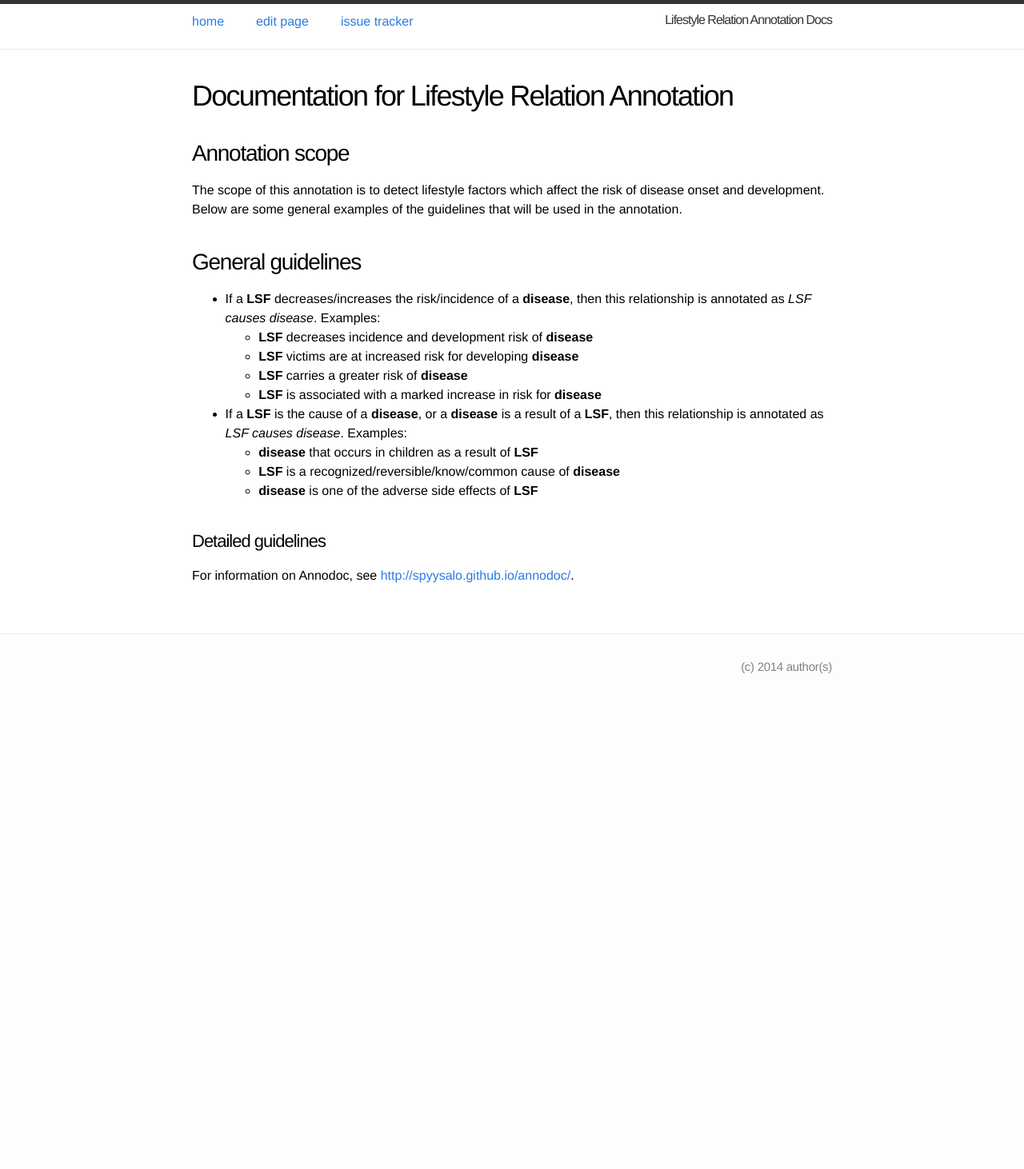
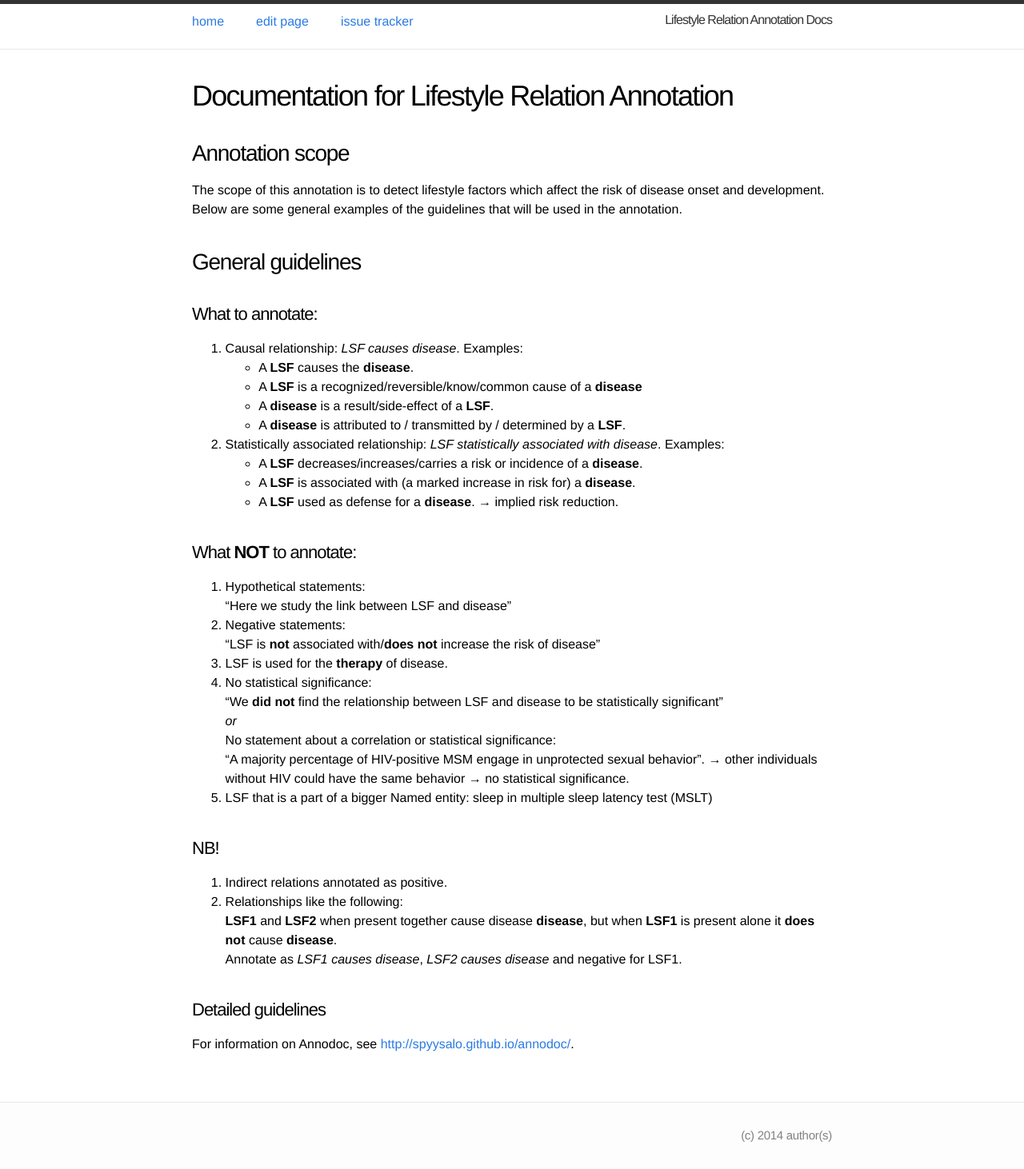
Before and after one commit to EvaMakri/lifestylefactors-annotation-docs, a Jekyll site: the page built from index.md, in a window 1280 px wide. Shown: the whole page at 80% size. Built offline with Jekyll 4.4.1, drawn with Linux system fonts in a browser that asks for light colours; before the commit the page ends 900 px from its top, so only the background shows below that.

Commit message:
Update index.md
Update to 2 classes and add more details.

```diff
--- a/index.md
+++ b/index.md
@@ -8,17 +8,49 @@ title: Documentation for Lifestyle Relation Annotation
 The scope of this annotation is to detect lifestyle factors which affect the risk of disease onset and development. Below are some general examples of the guidelines that will be used in the annotation.
 
 ## General guidelines
+### What to annotate:
 
-* If a __LSF__ decreases/increases the risk/incidence of a __disease__, then this relationship is annotated as _LSF causes disease_. Examples:
-  * __LSF__ decreases incidence and development risk of __disease__
-  * __LSF__ victims are at increased risk for developing __disease__
-  * __LSF__ carries a greater risk of __disease__
-  * __LSF__ is associated with a marked increase in risk for __disease__
+1. Causal relationship: _LSF causes disease_.
+Examples:
+    * A __LSF__ causes the __disease__.
+    * A __LSF__ is a recognized/reversible/know/common cause of a __disease__
+    * A __disease__ is a result/side-effect of a __LSF__.
+    * A __disease__ is attributed to / transmitted by / determined by a __LSF__.
 
-* If a __LSF__ is the cause of a __disease__, or a __disease__ is a result of a __LSF__, then this relationship is annotated as _LSF causes disease_. Examples:
-  * __disease__ that occurs in children as a result of __LSF__
-  * __LSF__ is a recognized/reversible/know/common cause of __disease__
-  * __disease__ is one of the adverse side effects of __LSF__
+2. Statistically associated relationship: _LSF statistically associated with disease_.
+Examples:
+    * A __LSF__ decreases/increases/carries a risk or incidence of a __disease__.
+    * A __LSF__ is associated with (a marked increase in risk for) a __disease__.
+    * A __LSF__ used as defense for a __disease__. → implied risk reduction.
+
+### What **NOT** to annotate:
+1. Hypothetical statements:
+
+    “Here we study the link between LSF and disease”
+2. Negative statements:
+
+    “LSF is **not** associated with/**does not** increase the risk of disease”
+3. LSF is used for the **therapy** of disease.
+4. No statistical significance:
+
+    “We **did not** find the relationship between LSF and disease to be statistically significant”
+
+    _or_
+
+    No statement about a correlation or statistical significance:
+
+    “A majority percentage of HIV-positive MSM engage in unprotected sexual behavior”. → other individuals without HIV could have the same behavior → no statistical significance.
+
+5. LSF that is a part of a bigger Named entity: sleep in multiple sleep latency test (MSLT)
+
+### NB!
+1. Indirect relations annotated as positive.
+2. Relationships like the following:
+
+    __LSF1__ and __LSF2__ when present together cause disease __disease__, but when __LSF1__ is present alone it **does not** cause __disease__.
+
+    Annotate as _LSF1 causes disease_, _LSF2 causes disease_  and negative for LSF1.
+
 
 ### Detailed guidelines
 
```
